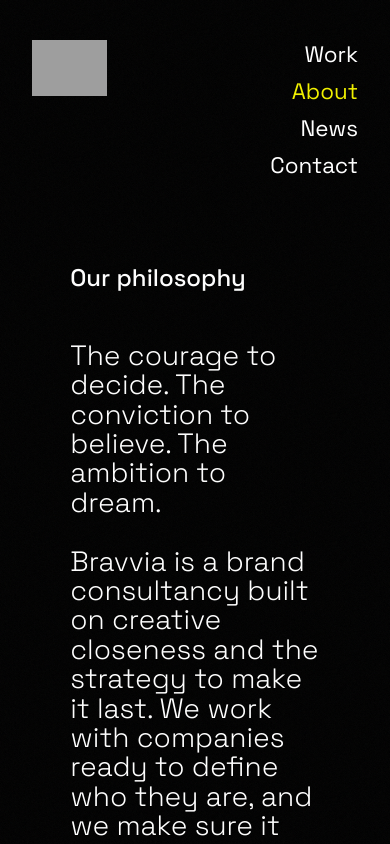
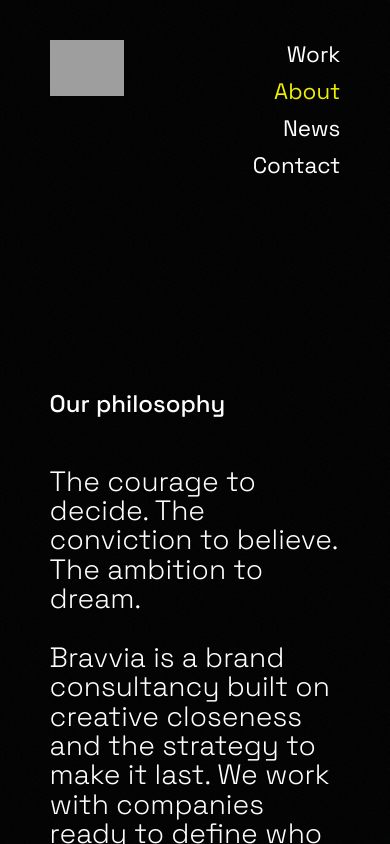
Before and after one commit to ggcodemx/bravvia, a React (Create React App) app: page /about in a window 390 px wide. Shown: the top 844 px of the page. Built offline with nearby package versions, Linux system fonts and the light colour scheme; grey boxes are pictures that could not be loaded; a web font is replaced by a local one.

Commit message:
Responsive 3

```diff
--- a/src/components/Navbar.jsx
+++ b/src/components/Navbar.jsx
@@ -16,7 +16,7 @@
         top: 0,
         width: '100%',
         zIndex: 50,
-        padding: '2.5rem 2rem',
+        padding: '2.5rem var(--side-padding)',
         display: 'flex',
         justifyContent: 'space-between',
         alignItems: 'flex-start',
--- a/src/pages/Privacy.jsx
+++ b/src/pages/Privacy.jsx
@@ -128,10 +128,10 @@
 
         /* ── Hero ── */
         .pp-hero {
-          padding: 10rem 2rem 4rem;
+        padding: clamp(1.5rem, 3.1rem, 12rem);
           border-bottom: 1px solid rgba(255,255,255,0.1);
           max-width: 90rem;
-          margin: 0 auto;
+         padding-top: 12rem;
         }
 
         .pp-eyebrow {
@@ -147,7 +147,8 @@
           font-weight: 300;
           letter-spacing: -0.04em;
           line-height: 0.95;
-          margin: 0;
+
+
         }
 
         .pp-hero-meta {
--- a/src/styles/about.css
+++ b/src/styles/about.css
@@ -1,9 +1,13 @@
 /* Configuración General */
+:root {
+  --side-padding: clamp(1.5rem, 3.1rem, 12rem);
+}
+
 .about-page {
   background: black;
   color: white;
   min-height: 100vh;
-  --side-padding: clamp(1.5rem, 8vw, 12rem);
+ padding: var(--side-padding);
 }
 
 /* --- Hero --- */
@@ -12,36 +16,14 @@
   display: flex;
   flex-direction: column;
   justify-content: center;
-  padding: 8rem 2rem 4rem;
 }
 
 .about-hero-content {
-  margin-left: var(--side-padding);
-  margin-right: var(--side-padding);
   width: 100%;
   max-width: 1200px;
 }
 
-@media (max-width: 1024px) {
-  .about-hero-content {
-    width: auto;
-  }
 
-  .section-container {
- padding-left: clamp(1.5rem, 10vw, 12rem);
-padding-right: clamp(1.5rem, 10vw, 12rem);
-}
-
-.about-hero {
- padding-left: clamp(1.5rem, 10vw, 12rem);
-  padding-right: clamp(1.5rem, 10vw, 12rem);
-  padding-top: 0;
-}
-
-.pillars-section {
-  padding: 0 0rem 0rem!important;
-}
-}
 
 .philosophy-label {
   font-size: 1.5rem;
@@ -73,20 +55,13 @@
   text-align: left;
 }
 
-.section-container {
- padding-left: clamp(1.5rem, 10vw, 12rem);
-padding-right: clamp(1.5rem, 10vw, 12rem);
-}
+
 
 .about-hero {
- padding-left: clamp(1.5rem, 10vw, 12rem);
-  padding-right: clamp(1.5rem, 10vw, 12rem);
   padding-top: 0;
 }
 
-.pillars-section {
-  padding: 0 0rem 0rem!important;
-}
+
 
 }
 
@@ -100,7 +75,7 @@
 /* --- Acordeón de Servicios --- */
 .section-container {
   max-width: 90rem;
-  margin: 3rem auto;
+  margin-top: 3rem;;
 }
 
 .section-label {
@@ -176,6 +151,7 @@
 }
 }
 
+
 .content-label { font-size: 1.25rem; margin-bottom: 1.5rem; opacity: 0.4; }
 .content-desc { line-height: 1.5; color: rgba(255,255,255,0.8); max-width: 500px; }
 
@@ -192,9 +168,7 @@
 .tag-dot { width: 4px; height: 4px; background: white; }
 
 /* --- Pilares --- */
-.pillars-section {
-  padding: 4rem 2rem 8rem;
-}
+
 
 .pillars-grid {
   display: grid;
--- a/src/styles/footer.css
+++ b/src/styles/footer.css
@@ -1,30 +1,22 @@
 :root {
-  --primary: #f0f000; /* Color amarillo Bravvia */
+  --primary: #f0f000;
   --text-muted: rgba(255, 255, 255, 0.6);
+  --side-padding: clamp(1.5rem, 3.2rem, 12rem);
 }
 
 /* --- Main Footer --- */
 .main-footer {
   position: relative;
   background: #000;
-  padding: 5rem 1.5rem 3rem;
+  padding: var(--side-padding);
   overflow: hidden;
   z-index: 1;
-}
-
-.footer-texture {
-  position: absolute;
-  inset: 0;
-  pointer-events: none;
-  opacity: 0.1;
-  background-image: url('https://www.transparenttextures.com/patterns/stardust.png'); /* Opcional: textura de ruido */
 }
 
 
 
 .footer-container {
   max-width: 90rem;
-  margin: 0 auto;
   position: relative;
   z-index: 10;
 }
@@ -42,8 +34,8 @@
     grid-template-columns: 2fr 1fr 1fr;
   }
   .main-footer {
-    padding-left: clamp(1.5rem, 10vw, 12rem);
-  padding-right: clamp(1.5rem, 10vw, 12rem);
+    padding-left: var(--side-padding);
+    padding-right: var(--side-padding);
   }
 }
 
@@ -155,9 +147,9 @@
 /* Ajustes para móviles pequeños */
 @media (max-width: 480px) {
   .main-footer {
-    padding-top: 3rem;
-     padding-left: clamp(1.5rem, 10vw, 12rem);
-  padding-right: clamp(1.5rem, 10vw, 12rem);
+  padding-top: 3rem;
+  padding-left: var(--side-padding);
+  padding-right: var(--side-padding);
   }
   .contact-email {
     font-size: 1.4rem;
--- a/src/styles/globals.css
+++ b/src/styles/globals.css
@@ -8,6 +8,7 @@
   --white-60: rgba(255,255,255,0.6);
   --white-30: rgba(255,255,255,0.3);
   --white-10: rgba(255,255,255,0.1);
+   --side-padding: clamp(1.5rem, 3.1rem, 12rem);
 }
 
 *, *::before, *::after {
@@ -247,8 +248,6 @@
 .contact-page {
   background: black;
   color: white;
-  /* El padding que solicitaste */
-  --side-padding: clamp(1.5rem, 10vw, 12rem);
 }
 
 /* --- Hero --- */
@@ -266,7 +265,7 @@
 
 /* --- Banner --- */
 .contact-banner {
-  padding: 0 var(--side-padding);
+  padding:  var(--side-padding);
   margin-bottom: 8rem;
 }
 
@@ -296,7 +295,6 @@
 
 .contact-grid {
   max-width: 90rem;
-  margin: 0 auto;
   display: grid;
   /* Cambia a 1 columna en móvil y 2 en desktop */
   grid-template-columns: 1fr;
--- a/src/styles/home.css
+++ b/src/styles/home.css
@@ -1,5 +1,5 @@
 :root {
-  --side-padding: clamp(1.5rem, 10vw, 12rem);
+  --side-padding: clamp(1.5rem, 3.1rem, 12rem);
 }
 
 /* --- Hero Section --- */
@@ -32,7 +32,7 @@
 .hero-tagline-container {
   position: absolute;
   bottom: 2.5rem;
-  left: var(--side-padding); /* Aplicando tu padding */
+  left: var(--side-padding);
   right: var(--side-padding);
   z-index: 50;
   mix-blend-mode: difference;
--- a/src/styles/news.css
+++ b/src/styles/news.css
@@ -1,8 +1,9 @@
+
+
 .news-page {
   background: #000;
   color: #fff;
-  /* Aplicamos tu clamp solicitado */
-  --side-padding: clamp(1.5rem, 10vw, 12rem);
+  --side-padding: clamp(1.5rem, 3.1rem, 12rem);
 }
 
 /* --- Heading --- */
@@ -25,7 +26,7 @@
 
 .news-grid {
   display: grid;
-  grid-template-columns: repeat(auto-fill, minmax(280px, 1fr));
+  grid-template-columns: repeat(3, 1fr);
   gap: 4rem 2.5rem;
 }
 
@@ -207,7 +208,11 @@
 }
 
 /* --- Responsive Adjustments --- */
+@media (max-width: 1024px) {
+  .news-grid { grid-template-columns: repeat(2, 1fr); }
+}
+
 @media (max-width: 768px) {
   .news-header { padding-top: 6rem; }
-  .news-grid { gap: 3rem 1.5rem; }
+  .news-grid { grid-template-columns: 1fr; gap: 3rem 1.5rem; }
 }
```
